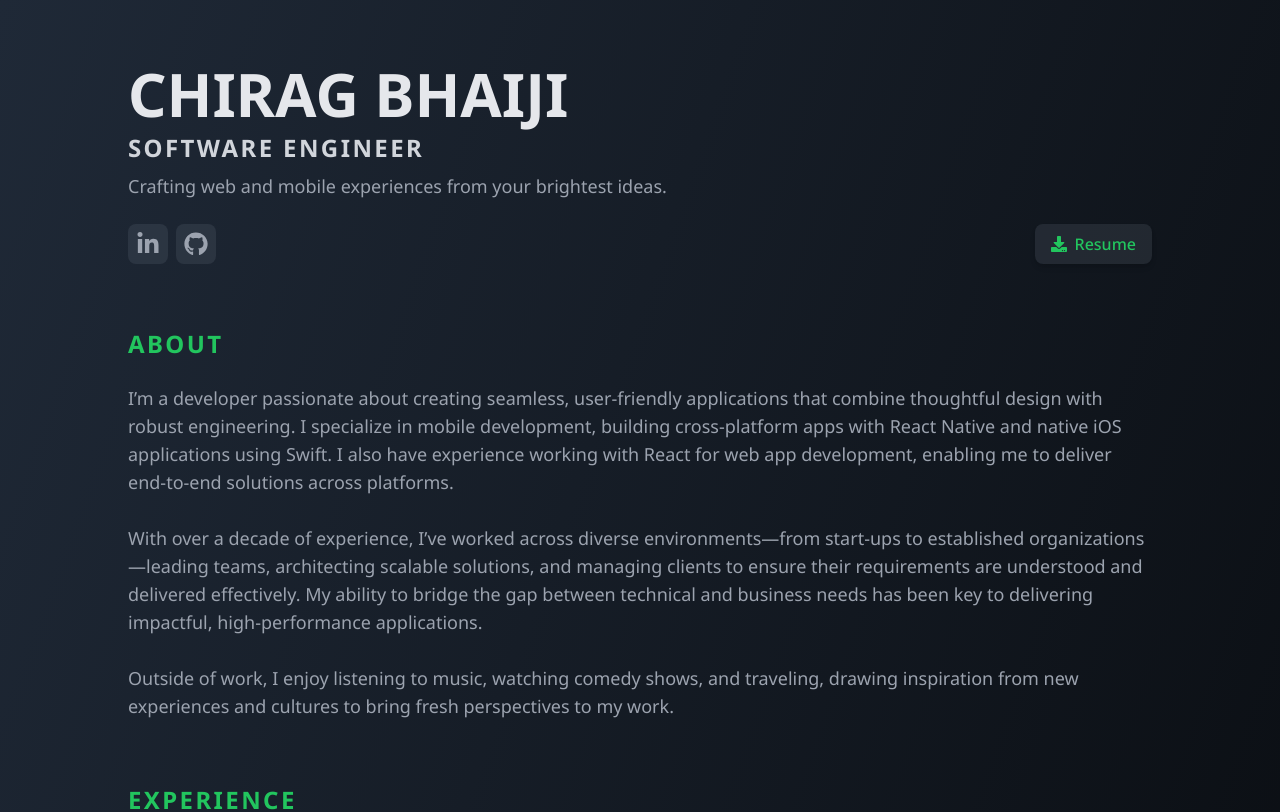
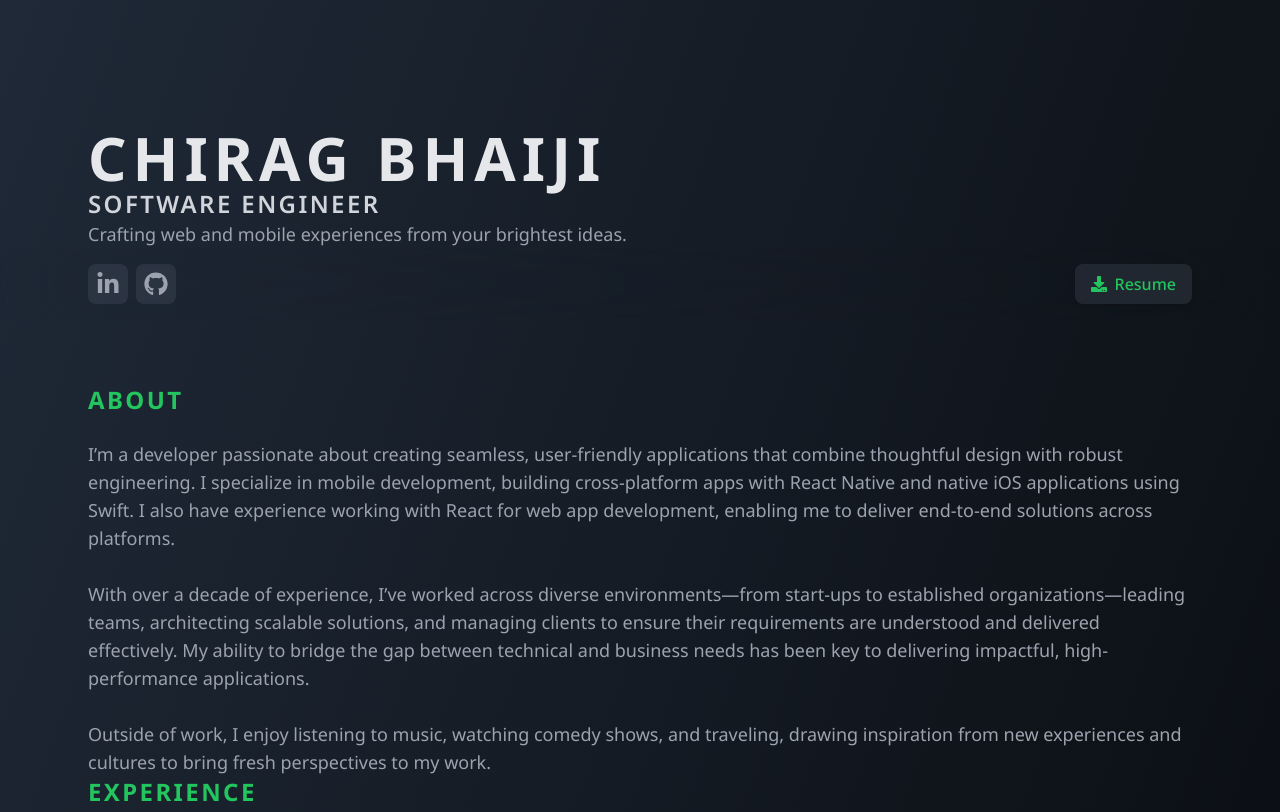
Before and after one commit to chiragbhaiji/meet-me, a Next.js app: page / in a window 1280 px wide. Shown: the top 812 px of the page. Built offline with nearby package versions, Linux system fonts and the light colour scheme.

Commit message:
make header sticky

```diff
--- a/app/components/Header.tsx
+++ b/app/components/Header.tsx
@@ -1,59 +1,26 @@
 "use client";
-
-import { FaDownload } from "react-icons/fa";
 
 type HeaderProps = {
   fullName: string;
   currentRole: string;
   shortBio: string;
-  socialLinks: Array<{
-    name: string;
-    url: string;
-    icon: React.ReactNode;
-  }>;
-  resumeUrl: string;
 };
 
 export default function Header({
   fullName,
   currentRole,
   shortBio,
-  socialLinks,
-  resumeUrl,
 }: Readonly<HeaderProps>) {
-  const handleDownload = () => {
-    window.open(resumeUrl, "_self");
-  };
-
   return (
     <div className="flex flex-col gap-2">
-      <h1 className="text-6xl font-bold text-gray-200">
-        {fullName.toUpperCase()}
-      </h1>
-      <h3 className="text-2xl font-bold text-gray-300 tracking-widest">
-        {currentRole.toUpperCase()}
-      </h3>
-      <p className="text-lg text-gray-400">{shortBio}</p>
-      <div className="mt-4 flex gap-4 justify-between">
-        <div className="flex gap-2">
-          {socialLinks.map((link) => (
-            <div
-              key={link.name}
-              className="bg-gray-500/20 text-gray-400 rounded-lg p-2 hover:bg-gray-500/60 hover:text-gray-200"
-            >
-              <a href={link.url} target="_blank" rel="noopener noreferrer">
-                {link.icon}
-              </a>
-            </div>
-          ))}
-        </div>
-        <button
-          onClick={handleDownload}
-          className="flex items-center gap-2 text-green-500 font-medium bg-gray-500/20 rounded-lg px-4 py-2 shadow-md hover:shadow-green-500/20"
-        >
-          <FaDownload size={16} />
-          Resume
-        </button>
+      <div>
+        <h1 className="text-6xl font-bold text-gray-200 tracking-widest">
+          {fullName.toUpperCase()}
+        </h1>
+        <h3 className="text-2xl font-semibold text-gray-300 tracking-widest">
+          {currentRole.toUpperCase()}
+        </h3>
+        <p className="text-lg text-gray-400">{shortBio}</p>
       </div>
     </div>
   );
--- /dev/null
+++ b/app/components/NavBar.tsx
@@ -0,0 +1,47 @@
+"use client";
+
+import { FaDownload } from "react-icons/fa";
+
+type NavBarProps = {
+  socialLinks: Array<{
+    name: string;
+    url: string;
+    icon: React.ReactNode;
+  }>;
+  resumeUrl: string;
+};
+
+export default function NavBar({
+  socialLinks,
+  resumeUrl,
+}: Readonly<NavBarProps>) {
+  const handleDownload = () => {
+    window.open(resumeUrl, "_self");
+  };
+
+  return (
+    <div className="sticky top-0 z-50 backdrop-blur-3xl py-4 transition-all duration-200">
+      <div className="flex px-6 gap-4 justify-between max-w-6xl mx-auto">
+        <div className="flex gap-2">
+          {socialLinks.map((link) => (
+            <div
+              key={link.name}
+              className="bg-gray-500/20 text-gray-400 rounded-lg p-2 hover:bg-gray-500/60 hover:text-gray-200"
+            >
+              <a href={link.url} target="_blank" rel="noopener noreferrer">
+                {link.icon}
+              </a>
+            </div>
+          ))}
+        </div>
+        <button
+          onClick={handleDownload}
+          className="flex items-center gap-2 text-green-500 font-medium bg-gray-500/20 rounded-lg px-4 py-2 shadow-md hover:shadow-green-500/20"
+        >
+          <FaDownload size={16} />
+          Resume
+        </button>
+      </div>
+    </div>
+  );
+}
--- a/app/page.tsx
+++ b/app/page.tsx
@@ -4,21 +4,25 @@ import Experience from "./components/Experience";
 import Projects from "./components/Projects";
 import Footer from "./components/Footer";
 import { data } from "./constants/data";
+import NavBar from "./components/NavBar";
 
 export default function Home() {
   return (
-    <div className="flex flex-col gap-16 px-6 py-8 max-w-6xl mx-auto sm:p-16">
+    <div className="py-8 sm:py-16 [&>*:not(:nth-child(2))]:mt-16">
+      <div className="px-6 max-w-6xl mx-auto ">
         <Header
           fullName={data.fullName}
           currentRole={data.currentRole}
           shortBio={data.shortBio}
-        socialLinks={data.socialLinks}
-        resumeUrl={data.resumeUrl}
         />
+      </div>
+      <NavBar socialLinks={data.socialLinks} resumeUrl={data.resumeUrl} />
+      <div className="px-6 max-w-6xl mx-auto ">
         <About description={data.description} />
         <Experience experiences={data.experiences} />
         <Projects projects={data.projects} />
         <Footer />
       </div>
+    </div>
   );
 }
```
Lines whose indentation alone changed are shown as unchanged.
